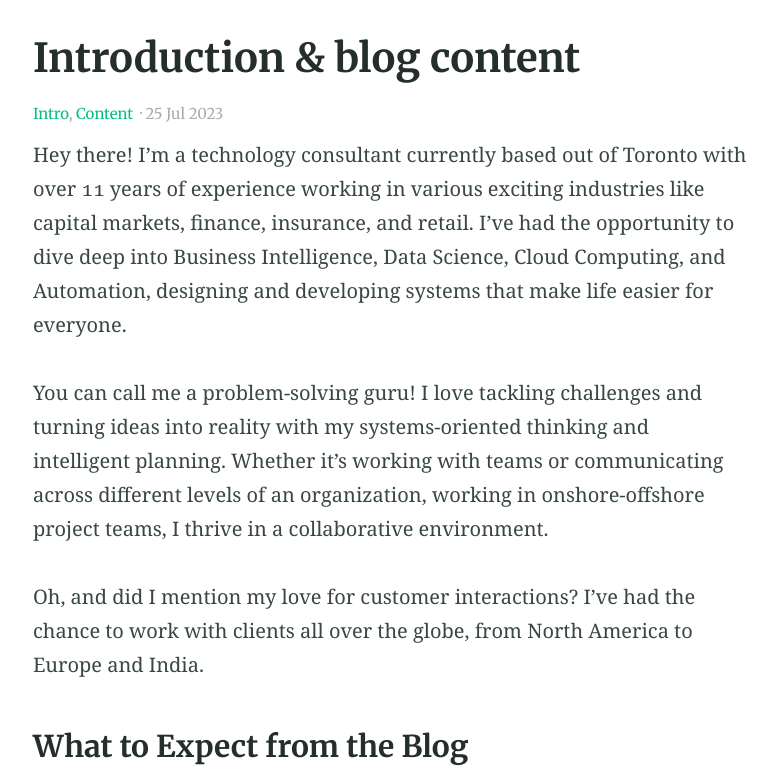
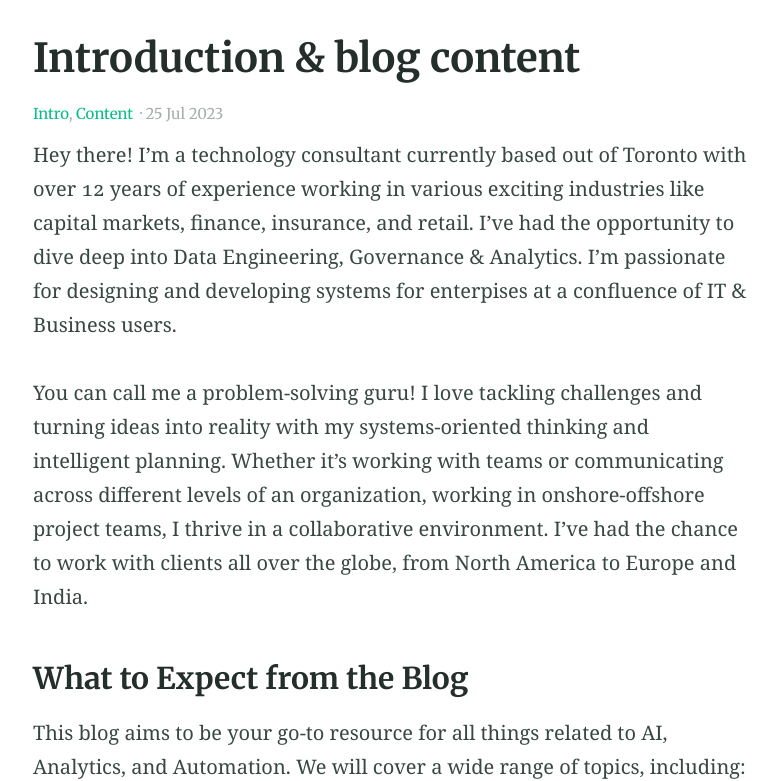
Before and after one commit to aaa-blog/aaa-blog.github.io, a Jekyll site: the page built from _posts/2023-07-25-intro-content.md, in a window 1280 px wide and 900 px high, scrolled down 293 px, cut to the strip 119-900 px from the top of the window. Shown: the whole strip, without its empty margins (250-1028 px from the left). Built offline with Jekyll 4.4.1, drawn with Linux system fonts in a browser that asks for light colours.

Commit message:
Updated Intro

```diff
--- a/_posts/2023-07-25-intro-content.md
+++ b/_posts/2023-07-25-intro-content.md
@@ -6,11 +6,9 @@ categories:
 feature_image: "https://picsum.photos/2560/600?image=872"
 ---
 
-Hey there! I'm a technology consultant currently based out of Toronto with over 11 years of experience working in various exciting industries like capital markets, finance, insurance, and retail. I've had the opportunity to dive deep into Business Intelligence, Data Science, Cloud Computing, and Automation, designing and developing systems that make life easier for everyone.
+Hey there! I'm a technology consultant currently based out of Toronto with over 12 years of experience working in various exciting industries like capital markets, finance, insurance, and retail. I've had the opportunity to dive deep into Data Engineering, Governance & Analytics. I'm passionate for designing and developing systems for enterpises at a confluence of IT & Business users.
 
-You can call me a problem-solving guru! I love tackling challenges and turning ideas into reality with my systems-oriented thinking and intelligent planning. Whether it's working with teams or communicating across different levels of an organization, working in onshore-offshore project teams, I thrive in a collaborative environment.
-
-Oh, and did I mention my love for customer interactions? I've had the chance to work with clients all over the globe, from North America to Europe and India.
+You can call me a problem-solving guru! I love tackling challenges and turning ideas into reality with my systems-oriented thinking and intelligent planning. Whether it's working with teams or communicating across different levels of an organization, working in onshore-offshore project teams, I thrive in a collaborative environment. I've had the chance to work with clients all over the globe, from North America to Europe and India.
 
 <!-- more -->
 
```
